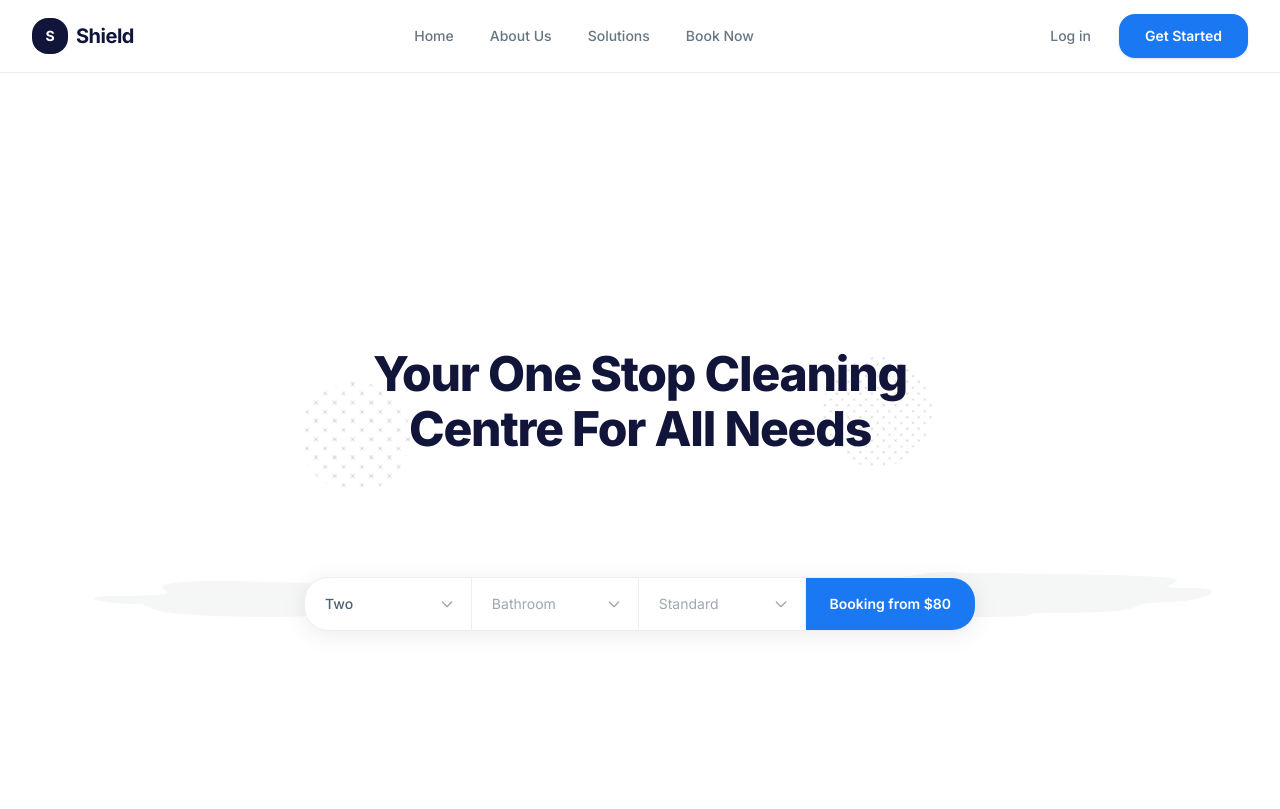
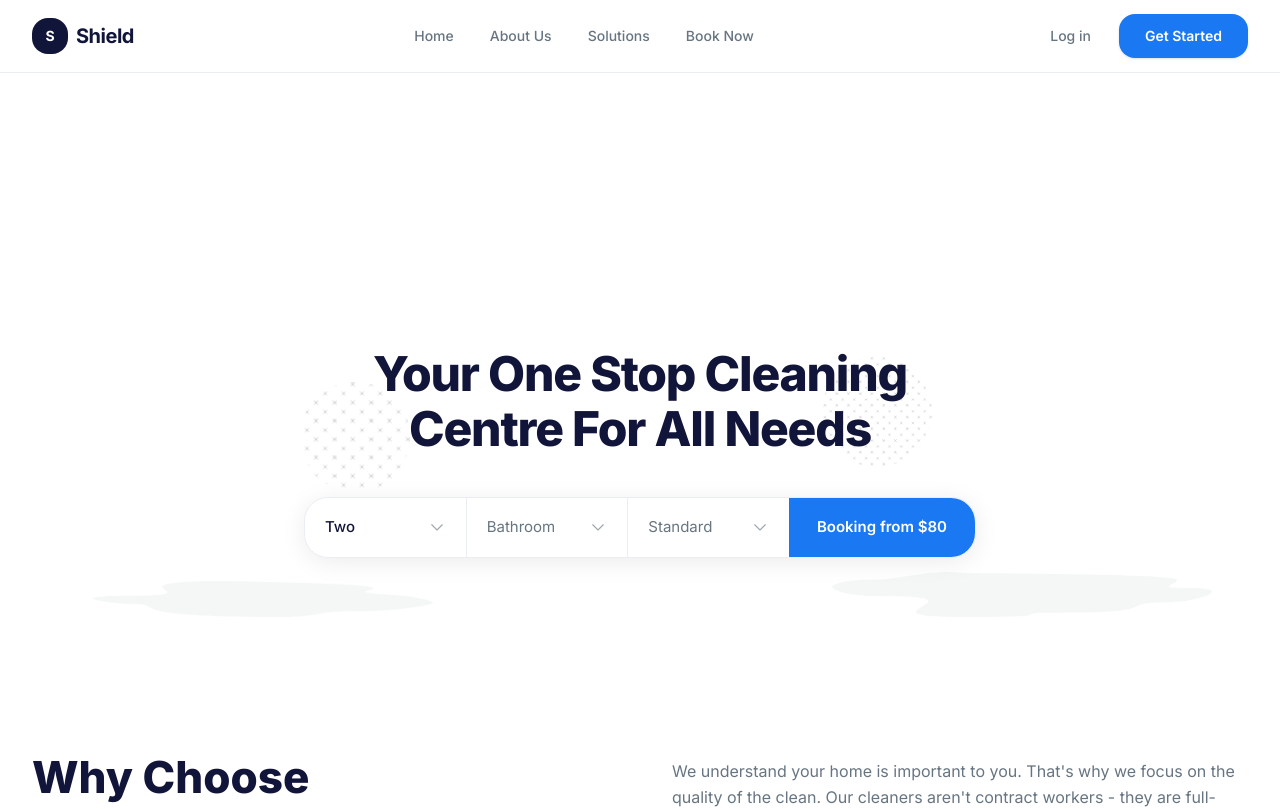
Before and after one commit to MichaelNdunwa/cleaning-service-booking-platform, a Next.js app in the folder frontend/: page / in a window 1280 px wide. Shown: the top 809 px of the page. Built offline with nearby package versions, Linux system fonts and the light colour scheme.

Commit message:
[IMP] 19: made the booking-bar a separate component

```diff
--- a/frontend/package.json
+++ b/frontend/package.json
@@ -9,6 +9,7 @@
     "lint": "eslint"
   },
   "dependencies": {
+    "clsx": "^2.1.1",
     "next": "16.1.6",
     "react": "19.2.3",
     "react-dom": "19.2.3"
--- a/frontend/src/app/page.tsx
+++ b/frontend/src/app/page.tsx
@@ -1,11 +1,12 @@
 import Image from "next/image";
 import Link from "next/link";
 import Button from "@/components/ui/Button";
+import BookingBar from "@/components/BookingBar";
 
 /* ── Hero Section ── */
 function Hero() {
   return (
-    <section className="hero-section relative overflow-hidden">
+    <section className="hero-section relative overflow-visible">
       <div className="max-w-[1400px] mx-auto px-4 sm:px-6 lg:px-8 pt-4 pb-4 lg:pt-6 lg:pb-4 relative lg:mb-20">
 
         {/* ── Character Illustrations ── */}
@@ -102,69 +103,8 @@ function Hero() {
         </div>
 
         {/* ── Booking Bar ── */}
-        <div className="relative z-20 -mt-6 lg:-mt-10 animate-fade-in-up-delay-1">
-          <div className="max-w-2xl mx-auto">
-            <div className="flex flex-col sm:flex-row items-stretch sm:items-center gap-0 bg-white rounded-xl shadow-[0_4px_24px_rgba(0,0,0,0.08)] border border-neutral-100 overflow-hidden">
-
-              {/* Bedrooms dropdown */}
-              <div className="flex-1 relative border-b sm:border-b-0 sm:border-r border-neutral-100">
-                <select
-                  className="w-full px-5 py-4 text-sm text-neutral-700 bg-transparent outline-none appearance-none cursor-pointer font-medium"
-                  defaultValue="Two"
-                >
-                  <option>One</option>
-                  <option>Two</option>
-                  <option>Three</option>
-                  <option>Four</option>
-                  <option>Five+</option>
-                </select>
-                <svg className="absolute right-4 top-1/2 -translate-y-1/2 w-4 h-4 text-neutral-400 pointer-events-none" fill="none" viewBox="0 0 24 24" stroke="currentColor" strokeWidth={2}>
-                  <path strokeLinecap="round" strokeLinejoin="round" d="M19 9l-7 7-7-7" />
-                </svg>
-              </div>
-
-              {/* Bathroom dropdown */}
-              <div className="flex-1 relative border-b sm:border-b-0 sm:border-r border-neutral-100">
-                <select
-                  className="w-full px-5 py-4 text-sm text-neutral-400 bg-transparent outline-none appearance-none cursor-pointer"
-                  defaultValue=""
-                >
-                  <option value="" disabled>Bathroom</option>
-                  <option>1 Bathroom</option>
-                  <option>2 Bathrooms</option>
-                  <option>3 Bathrooms</option>
-                  <option>4+ Bathrooms</option>
-                </select>
-                <svg className="absolute right-4 top-1/2 -translate-y-1/2 w-4 h-4 text-neutral-400 pointer-events-none" fill="none" viewBox="0 0 24 24" stroke="currentColor" strokeWidth={2}>
-                  <path strokeLinecap="round" strokeLinejoin="round" d="M19 9l-7 7-7-7" />
-                </svg>
-              </div>
-
-              {/* Standard dropdown */}
-              <div className="flex-1 relative border-b sm:border-b-0 sm:border-r border-neutral-100">
-                <select
-                  className="w-full px-5 py-4 text-sm text-neutral-400 bg-transparent outline-none appearance-none cursor-pointer"
-                  defaultValue=""
-                >
-                  <option value="" disabled>Standard</option>
-                  <option>Standard</option>
-                  <option>Deep Clean</option>
-                  <option>Premium</option>
-                </select>
-                <svg className="absolute right-4 top-1/2 -translate-y-1/2 w-4 h-4 text-neutral-400 pointer-events-none" fill="none" viewBox="0 0 24 24" stroke="currentColor" strokeWidth={2}>
-                  <path strokeLinecap="round" strokeLinejoin="round" d="M19 9l-7 7-7-7" />
-                </svg>
-              </div>
-
-              {/* CTA Button */}
-              <Link
-                href="/booking"
-                className="px-6 py-4 bg-brand-accent text-white text-sm font-semibold whitespace-nowrap text-center hover:bg-brand-accent-hover transition-colors duration-200"
-              >
-                Booking from $80
-              </Link>
-            </div>
-          </div>
+        <div className="relative z-50 -mt-6 lg:-mt-30 animate-fade-in-up-delay-1">
+          <BookingBar />
         </div>
       </div>
 
--- /dev/null
+++ b/frontend/src/components/BookingBar.tsx
@@ -0,0 +1,111 @@
+"use client";
+
+import { useState, useRef, useEffect } from "react";
+import Link from "next/link";
+import clsx from "clsx";
+
+const OPTIONS = {
+    bed: ["One", "Two", "Three", "Four", "Five+"],
+    bath: ["1 Bathroom", "2 Bathrooms", "3 Bathrooms", "4+ Bathrooms"],
+    standard: ["Standard", "Deep Clean", "Premium"],
+};
+
+export default function BookingBar() {
+    const [openDropdown, setOpenDropdown] = useState<string | null>(null);
+
+    const [bed, setBed] = useState("Two");
+    const [bath, setBath] = useState("");
+    const [standard, setStandard] = useState("");
+
+    const barRef = useRef<HTMLDivElement>(null);
+
+    useEffect(() => {
+        function handleClickOutside(event: MouseEvent) {
+            if (barRef.current && !barRef.current.contains(event.target as Node)) {
+                setOpenDropdown(null);
+            }
+        }
+        document.addEventListener("mousedown", handleClickOutside);
+        return () => document.removeEventListener("mousedown", handleClickOutside);
+    }, []);
+
+    const Dropdown = ({ id, value, placeholder, options, setter, isFirst }: any) => {
+        const isOpen = openDropdown === id;
+
+        return (
+            <div
+                className={clsx(
+                    "flex-1 relative",
+                    /* Render the standard right divider, UNLESS this dropdown or the one next to it is open */
+                    !isOpen && id !== "standard" && "border-b sm:border-b-0 sm:border-r border-neutral-100"
+                )}
+            >
+                <button
+                    type="button"
+                    onClick={() => setOpenDropdown(isOpen ? null : id)}
+                    className={clsx(
+                        "w-full px-5 py-[18px] text-[15px] outline-none flex items-center justify-between transition-all duration-200 z-10",
+                        isOpen
+                            ? "ring-2 ring-inset ring-brand-accent shadow-md rounded-[10px] relative z-20 bg-white"
+                            : "text-neutral-600 bg-transparent hover:bg-neutral-50/50",
+                        isFirst && !isOpen && "rounded-t-xl sm:rounded-l-xl sm:rounded-tr-none",
+                        value ? "font-medium text-neutral-900" : "text-neutral-400"
+                    )}
+                >
+                    <span>{value || placeholder}</span>
+                    <svg
+                        className={clsx("w-[18px] h-[18px] transition-transform duration-200 text-neutral-400", isOpen && "rotate-180")}
+                        fill="none"
+                        viewBox="0 0 24 24"
+                        stroke="currentColor"
+                        strokeWidth={1.5}
+                    >
+                        <path strokeLinecap="round" strokeLinejoin="round" d="M19 9l-7 7-7-7" />
+                    </svg>
+                </button>
+
+                {isOpen && (
+                    <div className="absolute top-[calc(100%+8px)] left-0 w-full min-w-[200px] bg-white rounded-[12px] shadow-[0_12px_40px_rgba(0,0,0,0.12)] border border-neutral-100 py-2 z-50 animate-fade-in-up" style={{ animationDuration: '0.2s' }}>
+                        {options.map((opt: string) => (
+                            <button
+                                key={opt}
+                                onClick={() => {
+                                    setter(opt);
+                                    setOpenDropdown(null);
+                                }}
+                                className={clsx(
+                                    "w-full text-left px-5 py-3 text-[15px] transition-colors duration-150",
+                                    value === opt
+                                        ? "bg-[#F4F8FF] text-brand-accent font-semibold"
+                                        : "text-neutral-600 hover:bg-neutral-50 hover:text-neutral-900"
+                                )}
+                            >
+                                {opt}
+                            </button>
+                        ))}
+                    </div>
+                )}
+            </div>
+        );
+    };
+
+    return (
+        <div className="max-w-2xl mx-auto relative z-[100]" ref={barRef}>
+            <div className="flex flex-col sm:flex-row items-stretch sm:items-center bg-white rounded-xl shadow-[0_4px_24px_rgba(0,0,0,0.08)] border border-neutral-100 relative z-[100]">
+
+                <Dropdown id="bed" value={bed} placeholder="Select Bedrooms" options={OPTIONS.bed} setter={setBed} isFirst={true} />
+
+                <Dropdown id="bath" value={bath} placeholder="Bathroom" options={OPTIONS.bath} setter={setBath} />
+
+                <Dropdown id="standard" value={standard} placeholder="Standard" options={OPTIONS.standard} setter={setStandard} />
+
+                <Link
+                    href="/booking"
+                    className="px-7 py-[18px] h-full bg-brand-accent text-white text-[15px] font-semibold whitespace-nowrap text-center hover:bg-brand-accent-hover transition-colors duration-200 rounded-b-xl sm:rounded-bl-none sm:rounded-r-xl relative z-10"
+                >
+                    Booking from $80
+                </Link>
+            </div>
+        </div>
+    );
+}
```
Also changed, not shown: 1 other file (tests, documents, lock files or other folders).
